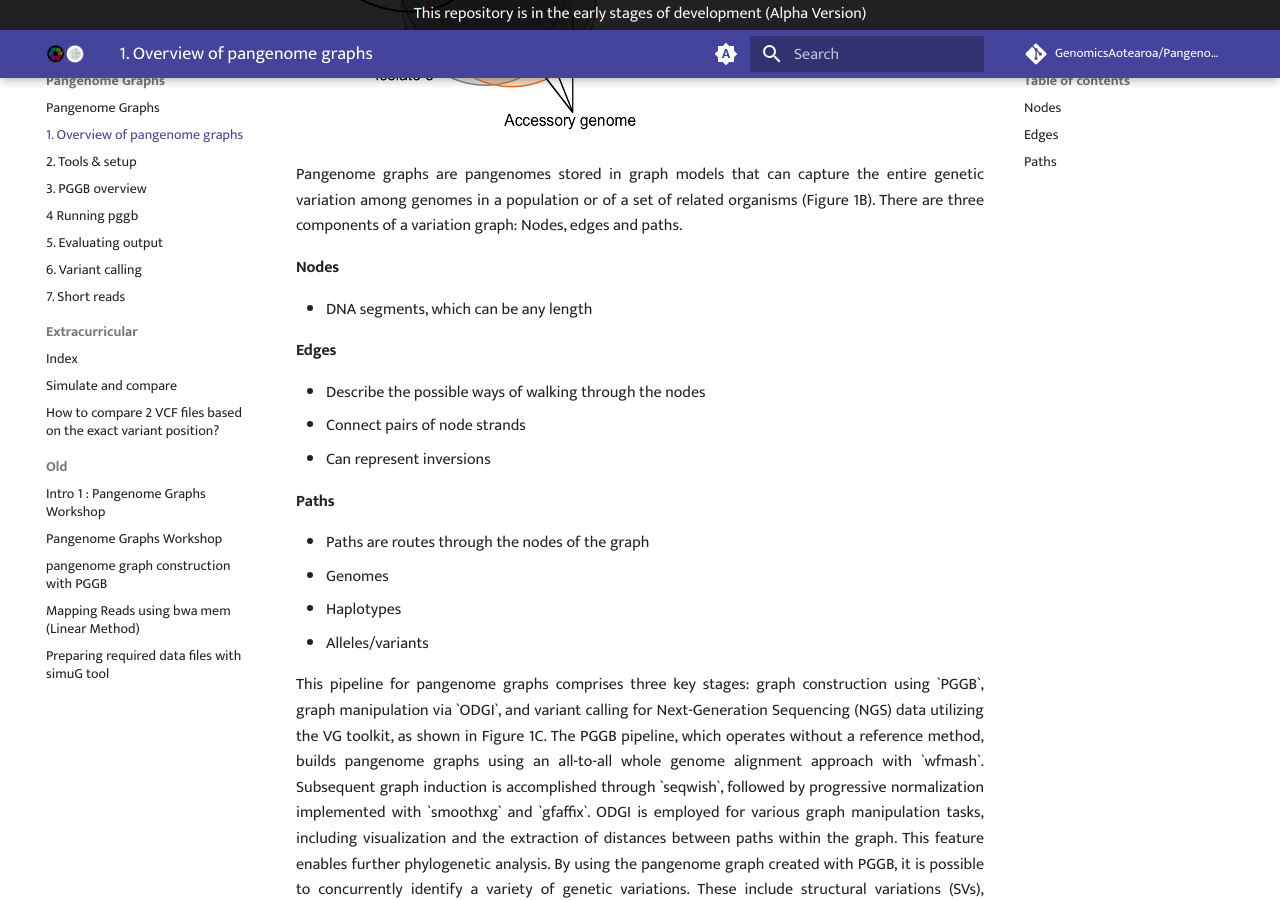
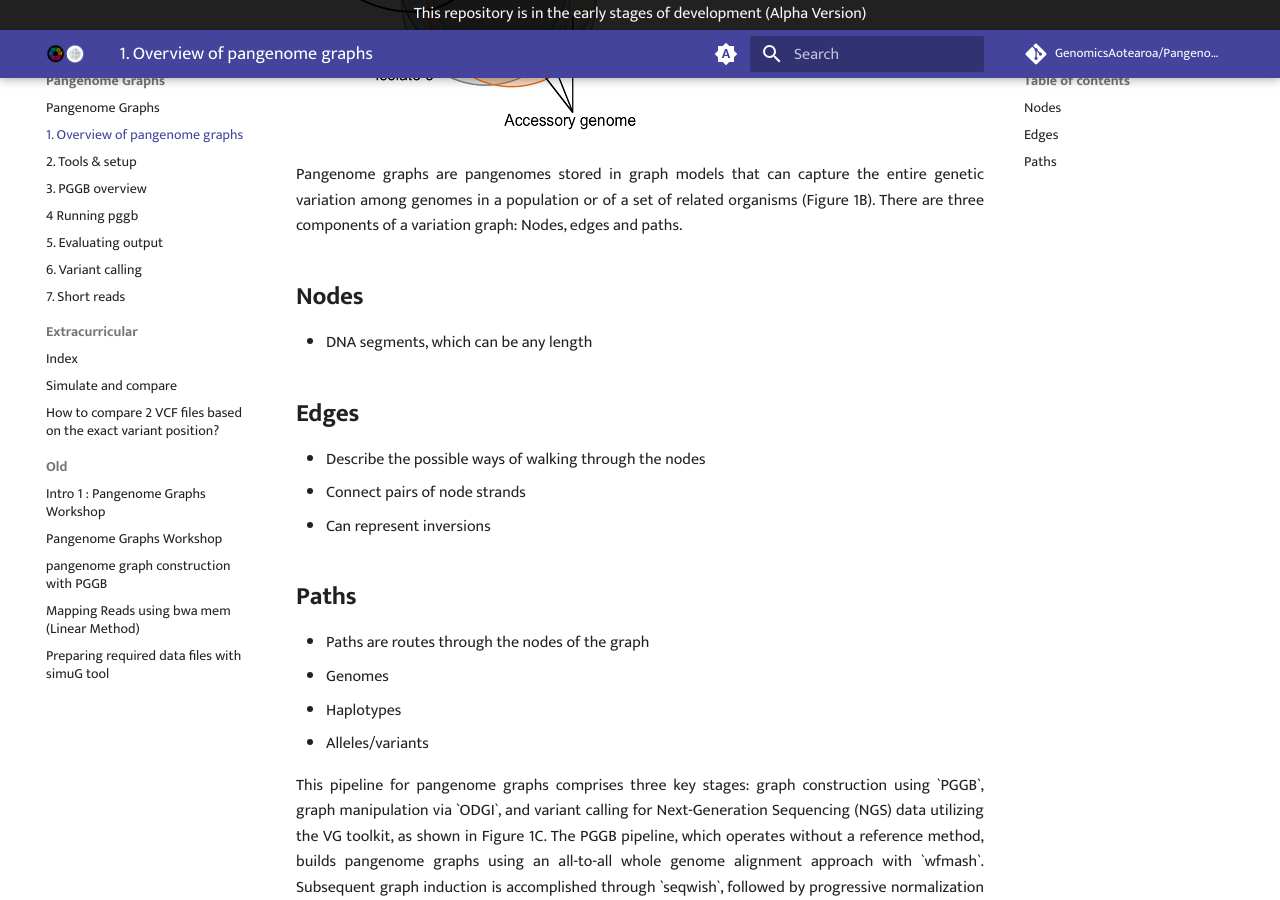
Before and after one commit to GenomicsAotearoa/Pangenome-Graphs-Workshop, an MkDocs documentation site: the page built from docs/1_Introduction_to_pangenomegraphs.md, in a window 1280 px wide and 900 px high, scrolled down 510 px. Built offline with MkDocs 1.6.1 and Material for MkDocs 9.7.7, drawn with Linux system fonts in a browser that asks for light colours; comment, search, counter and statistics services are not loaded.

```diff
--- a/docs/1_Introduction_to_pangenomegraphs.md
+++ b/docs/1_Introduction_to_pangenomegraphs.md
@@ -10,17 +10,17 @@ A pangenome is defined as the comprehensive collection of whole-genome sequences
 Pangenome graphs are pangenomes stored in graph models that can capture the entire genetic variation among genomes in a population or of a set of related organisms (Figure 1B). There are three components of a variation graph: Nodes, edges and paths.
 </p>
 
-#### **Nodes**
+## **Nodes**
 - DNA segments, which can be any length
 
 
-#### **Edges**
+## **Edges**
 - Describe the possible ways of walking through the nodes
 - Connect pairs of node strands
 - Can represent inversions
 
 
-#### **Paths**
+## **Paths**
 - Paths are routes through the nodes of the graph
 - Genomes
 - Haplotypes
```
